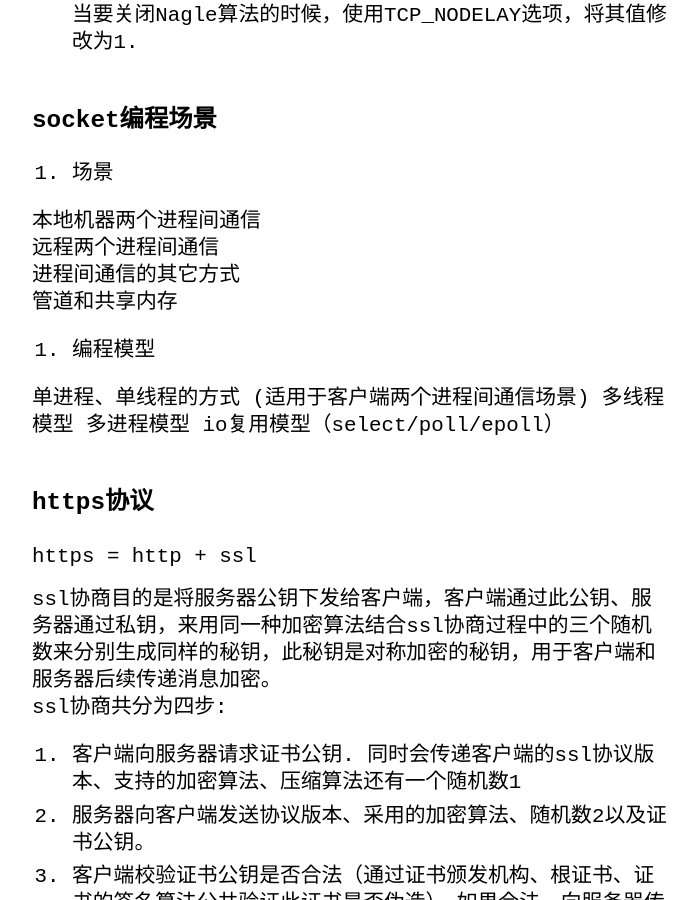
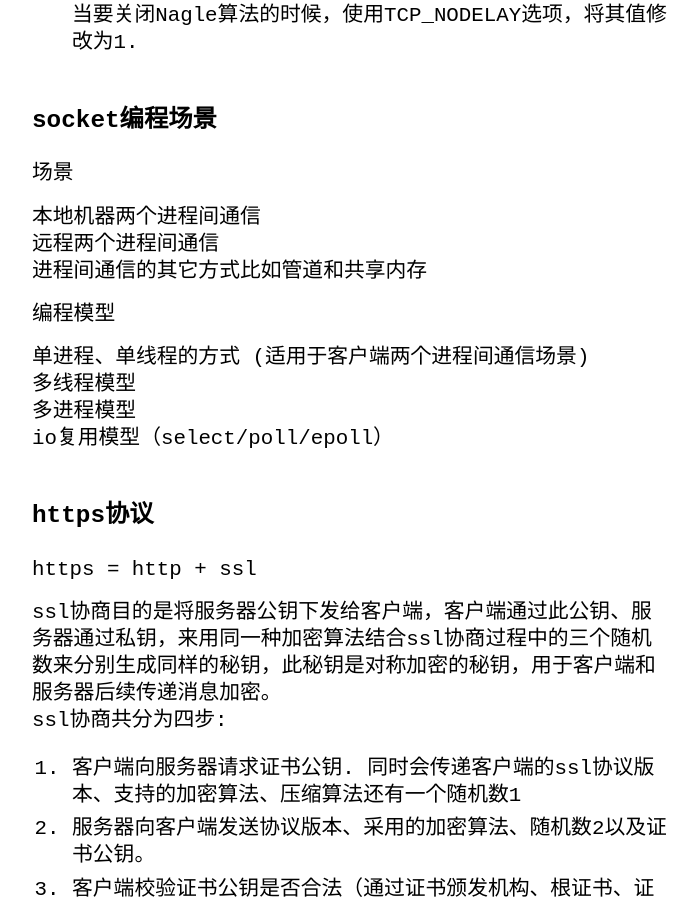
Before and after one commit to iiicp/iiicp.github.io, a Jekyll site: the page built from _posts/2021-01-05-network-programming.md, in a window 1280 px wide and 900 px high, scrolled down 3432 px. Shown: the whole window, without its empty margins (288-986 px from the left). Built offline with Jekyll 4.4.1, drawn with Linux system fonts in a browser that asks for light colours.

```diff
--- a/_posts/2021-01-05-network-programming.md
+++ b/_posts/2021-01-05-network-programming.md
@@ -112,15 +112,14 @@ excerpt: about network programing
 
 ### socket编程场景
 
-1. 场景
+场景
 
 本地机器两个进程间通信
 远程两个进程间通信
-进程间通信的其它方式
-	管道和共享内存
+进程间通信的其它方式比如管道和共享内存
 
 
-2. 编程模型
+编程模型
 
 单进程、单线程的方式 (适用于客户端两个进程间通信场景)
 多线程模型
```
